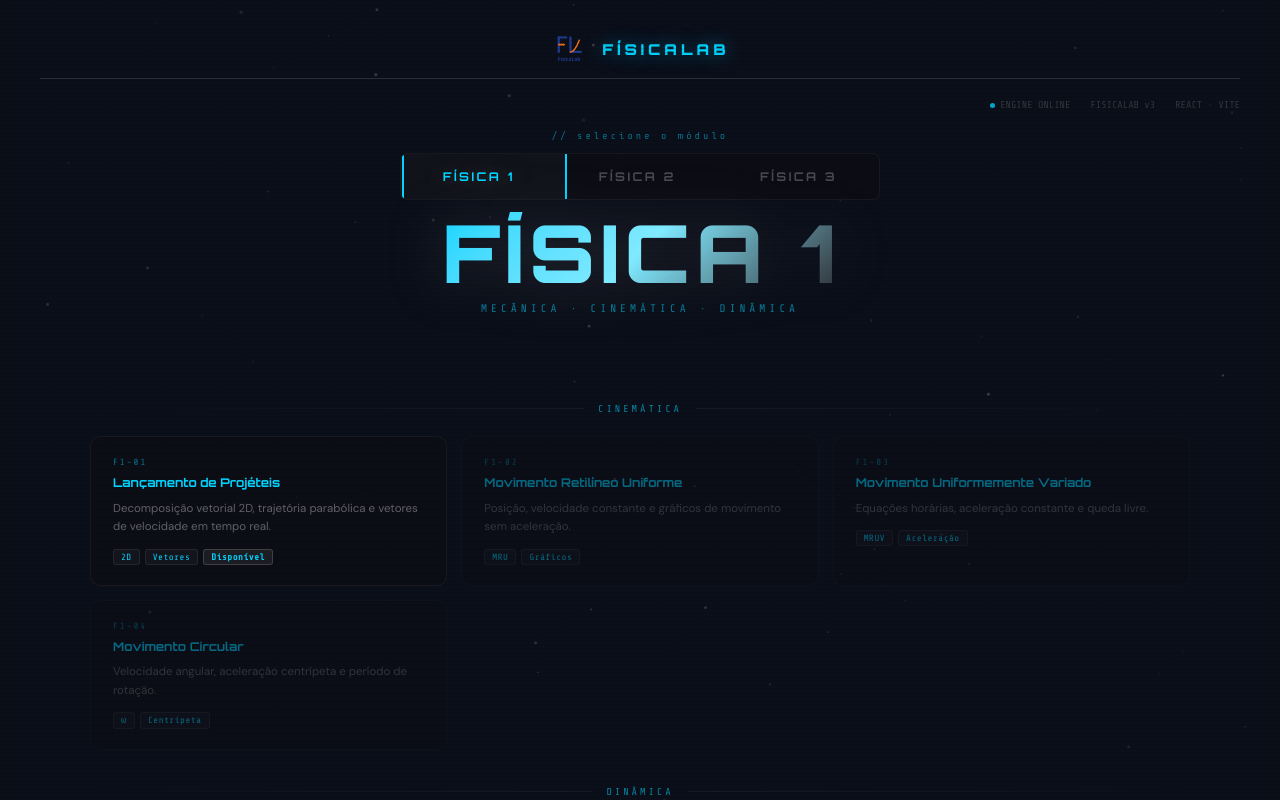
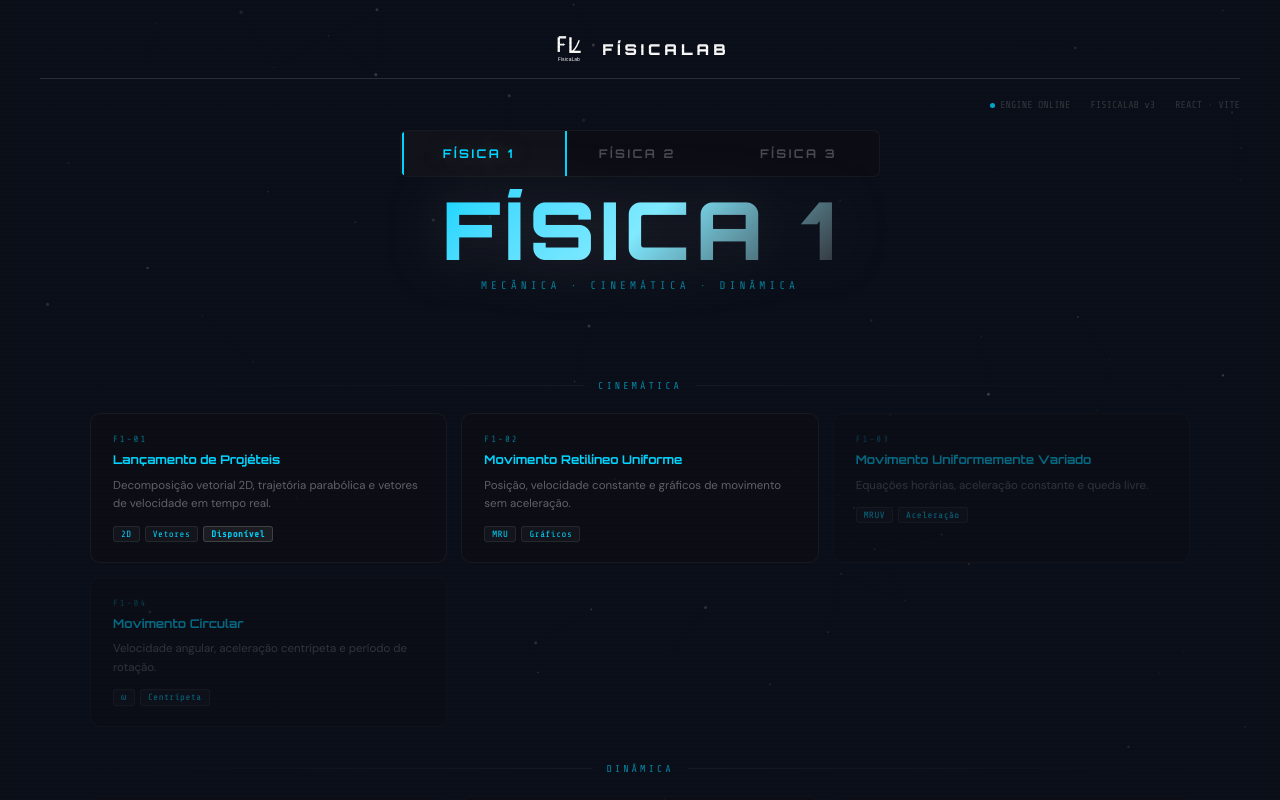
Before and after one commit to kamakawa/FisicaLab, a React (Vite) app: page / in a window 1280 px wide. Shown: the top 800 px of the page. Built offline with nearby package versions, Linux system fonts and the light colour scheme.

Commit message:
Inicio da aplicação para MRU

```diff
--- a/package.json
+++ b/package.json
@@ -8,11 +8,14 @@
     "preview": "vite preview"
   },
   "dependencies": {
+    "@react-three/drei": "^9.122.0",
+    "@react-three/fiber": "^8.18.0",
     "mathjs": "^15.2.0",
     "react": "^18.3.1",
     "react-dom": "^18.3.1",
     "react-p5": "^1.4.1",
-    "recharts": "^3.8.1"
+    "recharts": "^3.8.1",
+    "three": "^0.183.2"
   },
   "devDependencies": {
     "@vitejs/plugin-react": "^4.3.1",
--- a/src/App.jsx
+++ b/src/App.jsx
@@ -3,9 +3,28 @@ import './App.css';
 import Home from './pages/Home';
 import ExperimentoLancamento from './pages/ExperimentoLancamento';
 import LogoFisicaLab from './components/LogoFisicaLab';
+import ExperimentoMRU from './pages/ExperimentoMRU';
 
 const TITULOS = {
   lancamento: 'Lançamento de Projéteis',
+  mru: 'Movimento Retilíneo Uniforme',
+};
+
+/* ========================= */
+/* 🔥 NOVO: CORES POR FÍSICA */
+/* ========================= */
+const CORES_FISICA = {
+  fisica1: "#00D4FF",
+  fisica2: "#FF6B9D",
+  fisica3: "#00F5C4",
+};
+
+/* =============================== */
+/* 🔥 NOVO: MAPEAMENTO EXPERIMENTO */
+/* =============================== */
+const EXPERIMENTO_FISICA = {
+  lancamento: "fisica1",
+  mru: "fisica1",
 };
 
 export default function App() {
@@ -22,19 +41,24 @@ export default function App() {
     setExperimento(null);
   };
 
+  /* ===================================== */
+  /* 🔥 NOVO: DEFINE COR ATUAL DINAMICAMENTE */
+  /* ===================================== */
+  const corAtual = experimento
+    ? CORES_FISICA[EXPERIMENTO_FISICA[experimento]]
+    : "#white";
+
   return (
     <>
       <style>{`
         @import url('https://fonts.googleapis.com/css2?family=Orbitron:wght@700;900&family=Share+Tech+Mono&display=swap');
 
-        /* ===== BASE ===== */
         .app-container {
           background: #0B0F1A;
           min-height: 100vh;
           color: white;
         }
 
-        /* ===== HEADER GRID (CORREÇÃO PRINCIPAL) ===== */
         .header {
           display: grid;
           grid-template-columns: auto 1fr auto;
@@ -42,7 +66,6 @@ export default function App() {
           padding: 10px 16px;
         }
 
-        /* ===== CENTRO ===== */
         .app-header-inner {
           display: flex;
           align-items: center;
@@ -50,15 +73,14 @@ export default function App() {
           justify-content: center;
         }
 
+        /* 🔥 ALTERADO: removido color fixo */
         .app-logo-text {
           font-family: 'Orbitron', monospace;
           font-size: 15px;
           font-weight: 900;
           letter-spacing: 4px;
-          color: #00D4FF;
-          text-shadow: 0 0 18px rgba(0,212,255,0.5);
           cursor: pointer;
-          white-space: nowrap;
+          transition: all 0.3s ease;
         }
 
         .app-breadcrumb-sep {
@@ -72,28 +94,21 @@ export default function App() {
           letter-spacing: 2px;
           color: #7C3AED;
           opacity: 0.85;
-          white-space: nowrap;
         }
 
-        /* ===== BOTÃO VOLTAR (SEM SOBREPOSIÇÃO) ===== */
         .app-back-btn {
           font-family: 'Share Tech Mono', monospace;
           font-size: 11px;
           letter-spacing: 1.5px;
-
           padding: 6px 10px;
-
           background: transparent;
           border: 1px solid rgba(0,212,255,0.35);
           color: rgba(0,212,255,0.7);
-
           border-radius: 6px;
           cursor: pointer;
-
           display: flex;
           align-items: center;
           gap: 5px;
-
           transition: all 0.2s ease;
         }
 
@@ -104,12 +119,10 @@ export default function App() {
           box-shadow: 0 0 10px rgba(0,212,255,0.2);
         }
 
-        /* ===== LOGO ===== */
         .logo-container {
           width: 38px;
           height: 38px;
           cursor: pointer;
-          flex-shrink: 0;
         }
       `}</style>
 
@@ -136,11 +149,23 @@ export default function App() {
 
           {/* CENTRO */}
           <div className="app-header-inner">
-            <div className="logo-container" onClick={voltarHome}>
+            <div
+              className="logo-container"
+              onClick={voltarHome}
+              style={{ color: corAtual }}
+            >
               <LogoFisicaLab />
             </div>
 
-            <span className="app-logo-text" onClick={voltarHome}>
+            {/* 🔥 ALTERADO: cor dinâmica */}
+            <span
+              className="app-logo-text"
+              onClick={voltarHome}
+              style={{
+                color: corAtual,
+                textShadow: `0 0 18px ${corAtual}80`
+              }}
+            >
               FÍSICALAB
             </span>
 
@@ -154,18 +179,20 @@ export default function App() {
             )}
           </div>
 
-          {/* DIREITA (ESPAÇO) */}
+          {/* DIREITA */}
           <div></div>
 
         </header>
 
-        {/* PÁGINAS */}
-        {pagina === 'home' && (
-          <Home onNavegar={navegarPara} />
-        )}
+        {pagina === 'home' && <Home onNavegar={navegarPara} />}
 
-        {pagina === 'experimento' && experimento === 'lancamento' && (
-          <ExperimentoLancamento />
+        {pagina === 'experimento' &&
+          experimento === 'lancamento' && (
+            <ExperimentoLancamento />
+          )}
+
+          {pagina === 'experimento' && experimento === 'mru' && (
+          <ExperimentoMRU />
         )}
       </div>
     </>
--- a/src/components/LogoFisicaLab.jsx
+++ b/src/components/LogoFisicaLab.jsx
@@ -2,20 +2,18 @@ import React from 'react';
 
 const LogoFisicaLab = () => {
   return (
-    <svg
-      viewBox="0 0 260 260"
-      width="100%"
-      height="100%"
-      style={{ maxWidth: '200px' }}
-      xmlns="http://www.w3.org/2000/svg"
-    >
-      <path d="M 60 50 L 60 150" stroke="#1E3A8A" strokeWidth="16" strokeLinecap="round" fill="none" />
-      <path d="M 60 50 L 110 50" stroke="#1E3A8A" strokeWidth="16" strokeLinecap="round" fill="none" />
-      <path d="M 60 100 L 95 100" stroke="#F97316" strokeWidth="12" strokeLinecap="round" fill="none" />
-      <polygon points="90,92 105,100 90,108" fill="#F97316" />
-      <path d="M 140 50 L 140 150 L 210 150" stroke="#1E3A8A" strokeWidth="16" strokeLinecap="round" strokeLinejoin="round" fill="none" />
-      <path d="M 140 150 Q 170 150 200 70" stroke="#F97316" strokeWidth="10" strokeLinecap="round" fill="none" />
-      <text x="130" y="215" textAnchor="middle" fontFamily="system-ui, -apple-system, sans-serif" fontSize="34" fontWeight="800" fill="#1E3A8A">
+    <svg viewBox="0 0 260 260" width="100%" height="100%">
+      <path d="M 60 50 L 60 150" stroke="currentColor" strokeWidth="16" fill="none" />
+      <path d="M 60 50 L 110 50" stroke="currentColor" strokeWidth="16" fill="none" />
+
+      <path d="M 60 100 L 95 100" stroke="currentColor" strokeWidth="12" fill="none" />
+      <polygon points="90,92 105,100 90,108" fill="currentColor" />
+
+      <path d="M 140 50 L 140 150 L 210 150" stroke="currentColor" strokeWidth="16" fill="none" />
+
+      <path d="M 140 150 Q 170 150 200 70" stroke="currentColor" strokeWidth="10" fill="none" />
+
+      <text x="130" y="215" textAnchor="middle" fontSize="34" fill="currentColor">
         FísicaLab
       </text>
     </svg>
--- /dev/null
+++ b/src/pages/ExperimentoMRU.jsx
@@ -0,0 +1,127 @@
+import React, { useState, useEffect } from "react";
+import MRU3D from "../components/MRU3D";
+
+export default function ExperimentoMRU() {
+  const [velocidade, setVelocidade] = useState(10);
+  const [posInicial, setPosInicial] = useState(0);
+  const [tempo, setTempo] = useState(0);
+  const [rodando, setRodando] = useState(false);
+  const [modo, setModo] = useState("2D");
+
+  useEffect(() => {
+    if (!rodando) return;
+    const interval = setInterval(() => setTempo(t => t + 0.05), 50);
+    return () => clearInterval(interval);
+  }, [rodando]);
+
+  // 🔥 COMPONENTES VETORIAIS
+  const vx = velocidade;
+  const vy = velocidade / 2;
+  const vz = velocidade / 3;
+
+  const x = posInicial + vx * tempo;
+  const y = vy * tempo;
+  const z = vz * tempo;
+
+  const dx = x - posInicial;
+  const dy = y;
+  const dz = z;
+
+  // 🔥 NORMALIZAÇÃO 2D
+  const normX = (t) => t * 5;
+  const normY = (p) => 50 - p;
+
+  return (
+    <div style={{ padding: 30 }}>
+      <div style={{ display: "grid", gridTemplateColumns: "320px 1fr", gap: 30 }}>
+
+        {/* PAINEL */}
+        <div style={{
+          background: "rgba(255,255,255,0.03)",
+          border: "1px solid rgba(0,212,255,0.2)",
+          borderRadius: 16,
+          padding: 20
+        }}>
+          <h3 style={{ color: "#00D4FF" }}>MRU Vetorial</h3>
+
+          <label>Modo</label>
+          <select value={modo} onChange={e => setModo(e.target.value)}>
+            <option value="2D">2D</option>
+            <option value="3D">3D</option>
+          </select>
+
+          <label>Velocidade</label>
+          <input type="range" min="-20" max="20"
+            value={velocidade}
+            onChange={e => setVelocidade(Number(e.target.value))}
+          />
+
+          <label>Posição inicial (x₀)</label>
+          <input type="range" min="-50" max="50"
+            value={posInicial}
+            onChange={e => setPosInicial(Number(e.target.value))}
+          />
+
+          {/* BOTÕES */}
+          <button onClick={() => setRodando(true)}>Iniciar</button>
+          <button onClick={() => setRodando(false)}>Pausar</button>
+          <button onClick={() => { setTempo(0); setRodando(false); }}>Reset</button>
+
+          {/* 🔥 EQUAÇÕES */}
+          <div style={{ marginTop: 20, fontFamily: "monospace", color: "#00F5C4" }}>
+            r(t) = (x₀ + vₓt, vᵧt, v_z t)
+          </div>
+
+          <div style={{ fontFamily: "monospace" }}>
+            r(t) = ({x.toFixed(2)}, {y.toFixed(2)}, {z.toFixed(2)})
+          </div>
+
+          {/* 🔥 DESLOCAMENTO */}
+          <div style={{ marginTop: 10 }}>
+            Δx = {dx.toFixed(2)} <br/>
+            Δy = {dy.toFixed(2)} <br/>
+            Δz = {dz.toFixed(2)}
+          </div>
+        </div>
+
+        {/* SIMULAÇÃO */}
+        <div style={{ background: "#05070D", borderRadius: 16, padding: 20, height: 420 }}>
+
+          {modo === "3D" ? (
+            <MRU3D
+              velocidade={{ x: vx/10, y: vy/10, z: vz/10 }}
+              posInicial={{ x: posInicial/10, y: 0, z: 0 }}
+              tempo={tempo}
+            />
+          ) : (
+            <svg viewBox="0 0 200 100">
+
+              {/* EIXOS */}
+              <line x1="0" y1="50" x2="200" y2="50" stroke="white"/>
+              <line x1="0" y1="0" x2="0" y2="100" stroke="white"/>
+
+              {/* LABELS */}
+              <text x="190" y="45" fill="white">X</text>
+              <text x="5" y="10" fill="white">Y</text>
+
+              {/* RASTRO */}
+              <line
+                x1={normX(0)}
+                y1={normY(posInicial)}
+                x2={normX(tempo)}
+                y2={normY(x)}
+                stroke="#00D4FF"
+              />
+
+              {/* PONTO */}
+              <circle cx={normX(tempo)} cy={normY(x)} r="3" fill="#00F5C4"/>
+
+            </svg>
+          )}
+
+        </div>
+
+      </div>
+    </div>
+  );
+}
--- a/src/pages/Home.jsx
+++ b/src/pages/Home.jsx
@@ -12,7 +12,7 @@ const DATA = {
         title: 'CINEMÁTICA',
         topics: [
           { id: 'lancamento', title: 'Lançamento de Projéteis', desc: 'Decomposição vetorial 2D, trajetória parabólica e vetores de velocidade em tempo real.', tags: ['2D', 'Vetores', 'Disponível'], disponivel: true },
-          { id: 'mru', title: 'Movimento Retilíneo Uniforme', desc: 'Posição, velocidade constante e gráficos de movimento sem aceleração.', tags: ['MRU', 'Gráficos'], disponivel: false },
+          { id: 'mru', title: 'Movimento Retilíneo Uniforme', desc: 'Posição, velocidade constante e gráficos de movimento sem aceleração.', tags: ['MRU', 'Gráficos'], disponivel: true },
           { id: 'mruv', title: 'Movimento Uniformemente Variado', desc: 'Equações horárias, aceleração constante e queda livre.', tags: ['MRUV', 'Aceleração'], disponivel: false },
           { id: 'circular', title: 'Movimento Circular', desc: 'Velocidade angular, aceleração centrípeta e período de rotação.', tags: ['ω', 'Centrípeta'], disponivel: false },
         ],
@@ -413,9 +413,6 @@ export default function Home({ onNavegar }) {
             <span>REACT · VITE</span>
           </div>
 
-          {/* Tab label */}
-          <div className="fl-tab-label">// selecione o módulo</div>
-
           {/* Tabs */}
           <div className="fl-tabs-bar" ref={tabsBarRef}>
             <div className="fl-tab-ink" style={inkStyle} />
```
Also changed, not shown: src/components/MRU3D.jsx (added, +53 -0 lines), 1 other file (tests, documents, lock files or other folders).
